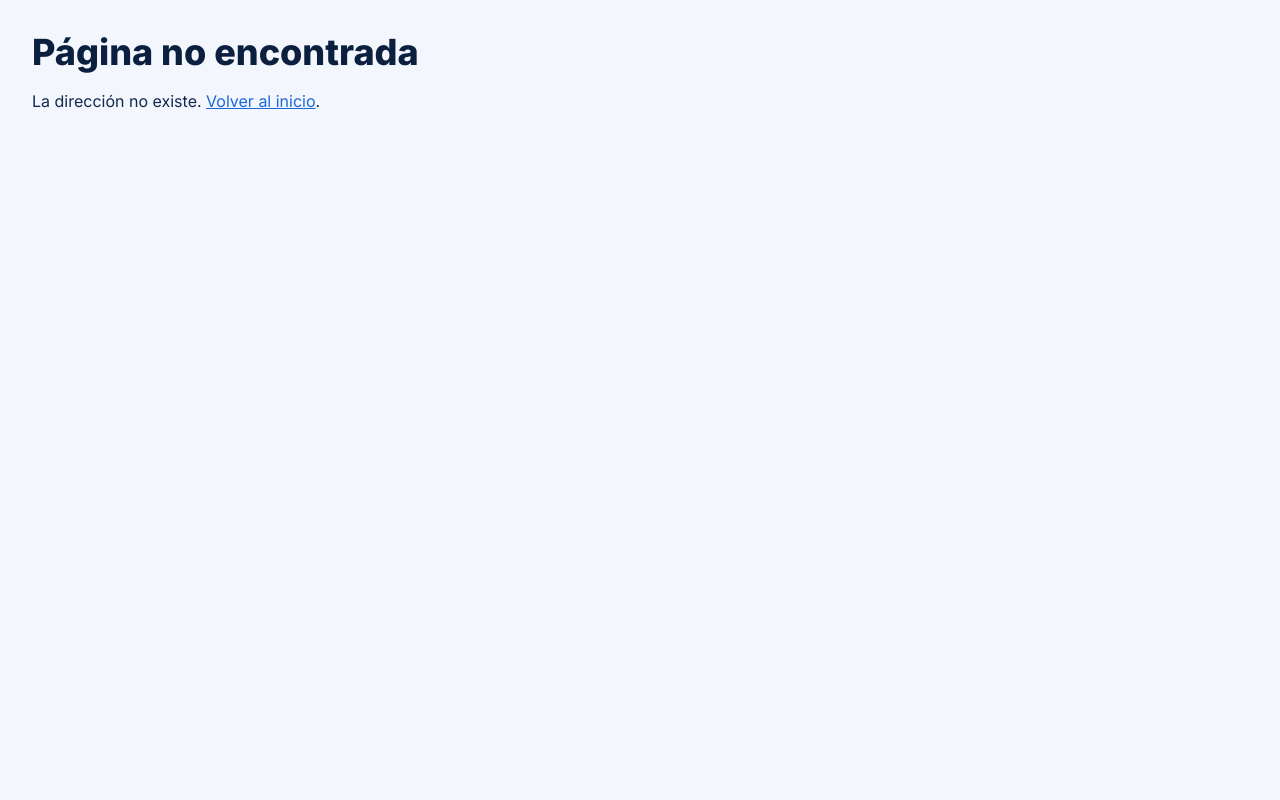
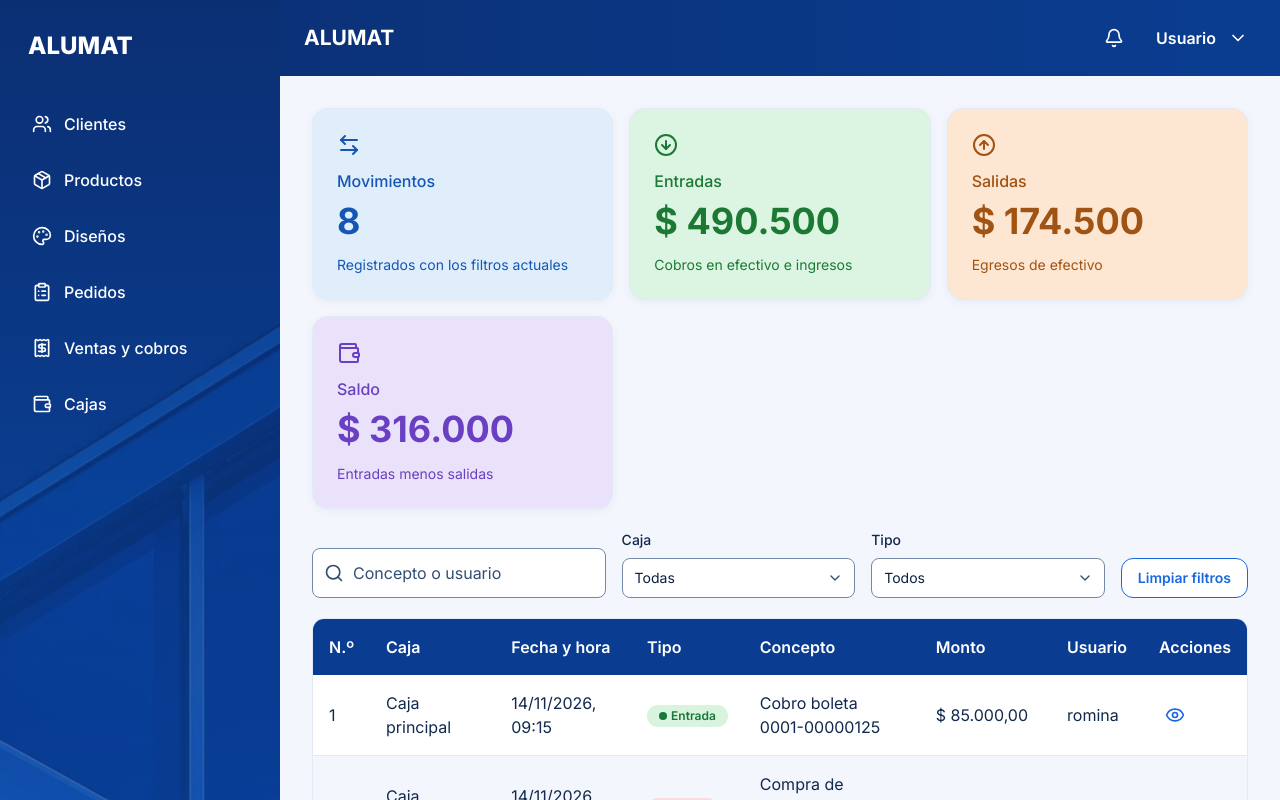
Before and after one commit to rejuanigg/alumat-react, a React (Vite) app: page /preview/cajas-movimientos in a window 1280 px wide. Shown: the top 800 px of the page. Built offline with nearby package versions, Linux system fonts and the light colour scheme.

Commit message:
feat(cajas): pestaña Movimientos con filtros, indicadores y paginación

```diff
--- a/src/App.jsx
+++ b/src/App.jsx
@@ -2,6 +2,7 @@ import MainLayout from './components/MainLayout/MainLayout.jsx';
 import { BrowserRouter, Link, Route, Routes } from 'react-router';
 import ComponentsPreview from './pages/ComponentsPreview.jsx';
 import TokensPreview from './pages/TokensPreview.jsx';
+import MovimientosTab from './pages/Cajas/MovimientosTab.jsx';
 
 function Inicio() {
   return (
@@ -73,6 +74,15 @@ function App() {
             </MainLayout>
           }
         />
+        {/* Temporal: para probar la pestaña hasta que exista la pantalla Cajas */}
+        <Route
+          path="/preview/cajas-movimientos"
+          element={
+            <MainLayout>
+              <MovimientosTab />
+            </MainLayout>
+          }
+        />
         <Route path="*" element={<NoEncontrada />} />
       </Routes>
     </BrowserRouter>
--- a/src/components/StatusTag/statusTones.js
+++ b/src/components/StatusTag/statusTones.js
@@ -11,4 +11,6 @@ export const STATUS_TONES = {
   Cerrada: 'neutral',
   'En proceso': 'info',
   Finalizado: 'success',
+  Entrada: 'success',
+  Salida: 'danger',
 };
--- /dev/null
+++ b/src/pages/Cajas/Cajas.module.css
@@ -0,0 +1,13 @@
+/* Estilos compartidos por las pestanas de Cajas. Solo usan tokens. */
+
+.tab {
+  display: grid;
+  gap: var(--space-5);
+}
+
+/* Tarjetas de indicadores: se acomodan solas segun el ancho. */
+.stats {
+  display: grid;
+  grid-template-columns: repeat(auto-fill, minmax(var(--card-min-width), 1fr));
+  gap: var(--space-4);
+}
--- /dev/null
+++ b/src/pages/Cajas/MovimientosTab.jsx
@@ -0,0 +1,195 @@
+import { useMemo, useState } from 'react';
+import {
+  ArrowLeftRight,
+  CircleArrowDown,
+  CircleArrowUp,
+  Wallet,
+} from 'lucide-react';
+import {
+  DataTable,
+  FilterBar,
+  Pagination,
+  RowActions,
+  StatCard,
+  StatusTag,
+} from '../../components';
+import { CAJAS, MOVIMIENTOS } from './cajas.mock.js';
+import {
+  formatFechaHora,
+  formatMoneda,
+  formatMonedaCorta,
+  sumar,
+} from './formatos.js';
+import styles from './Cajas.module.css';
+
+const POR_PAGINA = 5;
+
+// Opciones de los filtros. "value" es lo que se compara; "label" lo que se ve.
+const OPCIONES_CAJA = CAJAS.map((c) => ({
+  value: c.nombre_caja,
+  label: c.nombre_caja,
+}));
+const OPCIONES_TIPO = [
+  { value: 'entrada', label: 'Entrada' },
+  { value: 'salida', label: 'Salida' },
+];
+
+// Columnas de la tabla. "render" cambia cómo se muestra el valor.
+const COLUMNAS = [
+  { key: 'id_movimiento', label: 'N.º' },
+  { key: 'caja', label: 'Caja' },
+  {
+    key: 'fecha_movimiento',
+    label: 'Fecha y hora',
+    render: (valor) => formatFechaHora(valor),
+  },
+  {
+    key: 'tipo_movimiento',
+    label: 'Tipo',
+    // 'entrada' -> <StatusTag status="Entrada" /> (verde)
+    render: (valor) => (
+      <StatusTag status={valor === 'entrada' ? 'Entrada' : 'Salida'} />
+    ),
+  },
+  { key: 'concepto', label: 'Concepto' },
+  { key: 'monto', label: 'Monto', render: (valor) => formatMoneda(valor) },
+  { key: 'usuario', label: 'Usuario' },
+];
+
+/**
+ * Pestaña "Movimientos" de Cajas.
+ * Por ahora usa datos de prueba (cajas.mock.js).
+ */
+export default function MovimientosTab() {
+  // 1. Estado: lo que el usuario escribe o elige.
+  const [busqueda, setBusqueda] = useState('');
+  const [caja, setCaja] = useState('');
+  const [tipo, setTipo] = useState('');
+  const [pagina, setPagina] = useState(1);
+
+  // 2. Filtrado: se recalcula solo cuando cambia algún filtro.
+  const filtrados = useMemo(() => {
+    const texto = busqueda.trim().toLowerCase();
+    return MOVIMIENTOS.filter(
+      (m) =>
+        (!caja || m.caja === caja) &&
+        (!tipo || m.tipo_movimiento === tipo) &&
+        (!texto ||
+          m.concepto.toLowerCase().includes(texto) ||
+          m.usuario.toLowerCase().includes(texto) ||
+          String(m.id_movimiento) === texto),
+    );
+  }, [busqueda, caja, tipo]);
+
+  // 3. Indicadores: se calculan sobre lo filtrado.
+  const entradas = sumar(
+    filtrados.filter((m) => m.tipo_movimiento === 'entrada'),
+    'monto',
+  );
+  const salidas = sumar(
+    filtrados.filter((m) => m.tipo_movimiento === 'salida'),
+    'monto',
+  );
+
+  // 4. Paginación: se muestra solo una parte de las filas.
+  const visibles = filtrados.slice(
+    (pagina - 1) * POR_PAGINA,
+    pagina * POR_PAGINA,
+  );
+
+  // Cada vez que cambia un filtro se vuelve a la página 1.
+  const cambiarFiltro = (setter) => (evento) => {
+    setter(evento.target.value);
+    setPagina(1);
+  };
+
+  const limpiar = () => {
+    setBusqueda('');
+    setCaja('');
+    setTipo('');
+    setPagina(1);
+  };
+
+  return (
+    <section className={styles.tab} aria-label="Movimientos de caja">
+      <div className={styles.stats}>
+        <StatCard
+          title="Movimientos"
+          value={filtrados.length}
+          icon={<ArrowLeftRight />}
+          variant="clients"
+          description="Registrados con los filtros actuales"
+        />
+        <StatCard
+          title="Entradas"
+          value={formatMonedaCorta(entradas)}
+          icon={<CircleArrowDown />}
+          variant="orders"
+          description="Cobros en efectivo e ingresos"
+        />
+        <StatCard
+          title="Salidas"
+          value={formatMonedaCorta(salidas)}
+          icon={<CircleArrowUp />}
+          variant="sales"
+          description="Egresos de efectivo"
+        />
+        <StatCard
+          title="Saldo"
+          value={formatMonedaCorta(entradas - salidas)}
+          icon={<Wallet />}
+          variant="products"
+          description="Entradas menos salidas"
+        />
+      </div>
+
+      <FilterBar
+        searchValue={busqueda}
+        onSearchChange={cambiarFiltro(setBusqueda)}
+        searchLabel="Buscar movimientos"
+        searchPlaceholder="Concepto o usuario"
+        filters={[
+          {
+            name: 'caja',
+            label: 'Caja',
+            value: caja,
+            options: OPCIONES_CAJA,
+            placeholder: 'Todas',
+            onChange: cambiarFiltro(setCaja),
+          },
+          {
+            name: 'tipo',
+            label: 'Tipo',
+            value: tipo,
+            options: OPCIONES_TIPO,
+            placeholder: 'Todos',
+            onChange: cambiarFiltro(setTipo),
+          },
+        ]}
+        onClear={limpiar}
+      />
+
+      <DataTable
+        caption="Movimientos de caja"
+        columns={COLUMNAS}
+        rows={visibles}
+        rowKey="id_movimiento"
+        emptyMessage="No hay movimientos con esos filtros."
+        // Solo "Ver": un movimiento no se edita ni se borra (queda en el arqueo).
+        renderActions={(fila) => (
+          <RowActions
+            itemName={`movimiento ${fila.id_movimiento}`}
+            onView={() => alert(`Movimiento ${fila.id_movimiento}`)}
+          />
+        )}
+      />
+
+      <Pagination
+        page={pagina}
+        pageSize={POR_PAGINA}
+        total={filtrados.length}
+        onPageChange={setPagina}
+      />
+    </section>
+  );
+}
--- /dev/null
+++ b/src/pages/Cajas/cajas.mock.js
@@ -0,0 +1,102 @@
+/**
+ * Datos de prueba de Cajas. Siguen los nombres del diccionario de datos.
+ * Cuando se conecte la API, estos datos se reemplazan por la respuesta
+ * de /api/movimiento-caja/ y /api/cierre-caja/.
+ * "caja" y "usuario" vienen con el nombre para mostrarlos en la tabla.
+ */
+
+export const CAJAS = [
+  { id_caja: 1, nombre_caja: 'Caja principal' },
+  { id_caja: 2, nombre_caja: 'Caja mostrador' },
+];
+
+export const MOVIMIENTOS = [
+  {
+    id_movimiento: 1,
+    id_apertura: 10,
+    caja: 'Caja principal',
+    usuario: 'romina',
+    fecha_movimiento: '2026-11-14T09:15:00',
+    tipo_movimiento: 'entrada',
+    concepto: 'Cobro boleta 0001-00000125',
+    monto: '85000.00',
+    numero_boleta: '0001-00000125',
+  },
+  {
+    id_movimiento: 2,
+    id_apertura: 10,
+    caja: 'Caja principal',
+    usuario: 'romina',
+    fecha_movimiento: '2026-11-14T10:40:00',
+    tipo_movimiento: 'salida',
+    concepto: 'Compra de insumos de limpieza',
+    monto: '6500.00',
+    numero_boleta: null,
+  },
+  {
+    id_movimiento: 3,
+    id_apertura: 11,
+    caja: 'Caja mostrador',
+    usuario: 'kevin',
+    fecha_movimiento: '2026-11-14T11:05:00',
+    tipo_movimiento: 'entrada',
+    concepto: 'Cobro boleta 0001-00000126',
+    monto: '120000.00',
+    numero_boleta: '0001-00000126',
+  },
+  {
+    id_movimiento: 4,
+    id_apertura: 10,
+    caja: 'Caja principal',
+    usuario: 'romina',
+    fecha_movimiento: '2026-11-14T12:30:00',
+    tipo_movimiento: 'salida',
+    concepto: 'Pago de flete',
+    monto: '18000.00',
+    numero_boleta: null,
+  },
+  {
+    id_movimiento: 5,
+    id_apertura: 11,
+    caja: 'Caja mostrador',
+    usuario: 'kevin',
+    fecha_movimiento: '2026-11-14T15:20:00',
+    tipo_movimiento: 'entrada',
+    concepto: 'Cobro boleta 0001-00000127',
+    monto: '45500.00',
+    numero_boleta: '0001-00000127',
+  },
+  {
+    id_movimiento: 6,
+    id_apertura: 12,
+    caja: 'Caja principal',
+    usuario: 'santino',
+    fecha_movimiento: '2026-11-15T09:10:00',
+    tipo_movimiento: 'entrada',
+    concepto: 'Ingreso manual: cambio para el día',
+    monto: '10000.00',
+    numero_boleta: null,
+  },
+  {
+    id_movimiento: 7,
+    id_apertura: 12,
+    caja: 'Caja principal',
+    usuario: 'santino',
+    fecha_movimiento: '2026-11-15T10:45:00',
+    tipo_movimiento: 'entrada',
+    concepto: 'Cobro boleta 0001-00000128',
+    monto: '230000.00',
+    numero_boleta: '0001-00000128',
+  },
+  {
+    id_movimiento: 8,
+    id_apertura: 12,
+    caja: 'Caja principal',
+    usuario: 'santino',
+    fecha_movimiento: '2026-11-15T13:00:00',
+    tipo_movimiento: 'salida',
+    concepto: 'Retiro para depósito bancario',
+    monto: '150000.00',
+    numero_boleta: null,
+  },
+];
--- /dev/null
+++ b/src/pages/Cajas/formatos.js
@@ -0,0 +1,39 @@
+const moneda = new Intl.NumberFormat('es-AR', {
+  style: 'currency',
+  currency: 'ARS',
+});
+
+// Sin centavos: para las tarjetas de indicadores, donde el espacio es chico.
+const monedaSinCentavos = new Intl.NumberFormat('es-AR', {
+  style: 'currency',
+  currency: 'ARS',
+  maximumFractionDigits: 0,
+});
+
+const fechaHora = new Intl.DateTimeFormat('es-AR', {
+  day: '2-digit',
+  month: '2-digit',
+  year: 'numeric',
+  hour: '2-digit',
+  minute: '2-digit',
+  hourCycle: 'h23', // 15:20 en lugar de 03:20 p. m.
+});
+
+export function formatMoneda(valor) {
+  return moneda.format(Number(valor) || 0);
+}
+
+/** 490500 -> "$ 490.500" (para StatCard) */
+export function formatMonedaCorta(valor) {
+  return monedaSinCentavos.format(Number(valor) || 0);
+}
+
+/** "2026-11-14T09:30:00" -> "14/11/2026, 09:30" */
+export function formatFechaHora(valor) {
+  return valor ? fechaHora.format(new Date(valor)) : '—';
+}
+
+/** Suma un campo numérico de una lista: sumar(filas, 'monto') */
+export function sumar(filas, campo) {
+  return filas.reduce((total, fila) => total + Number(fila[campo]), 0);
+}
```
